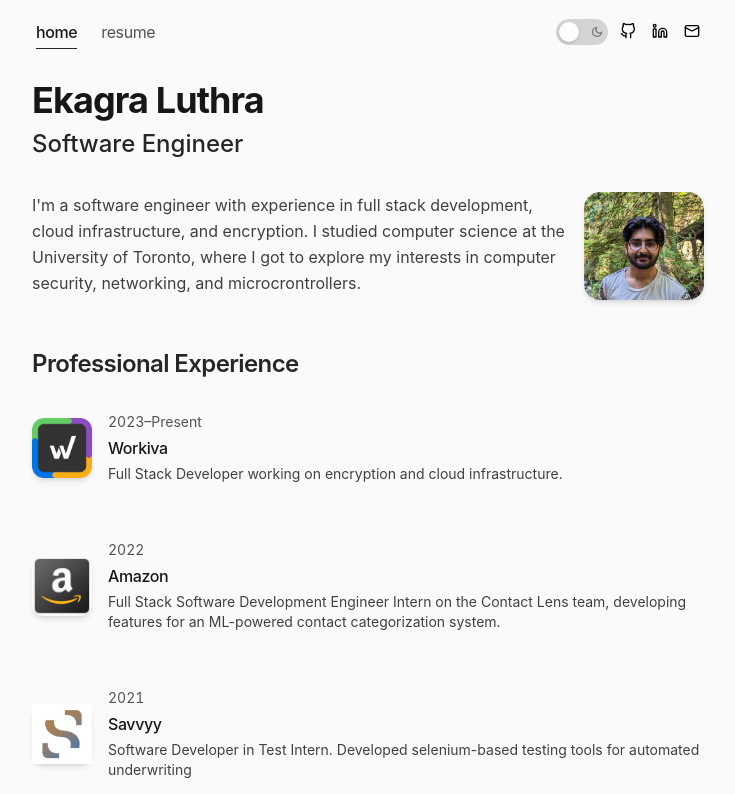
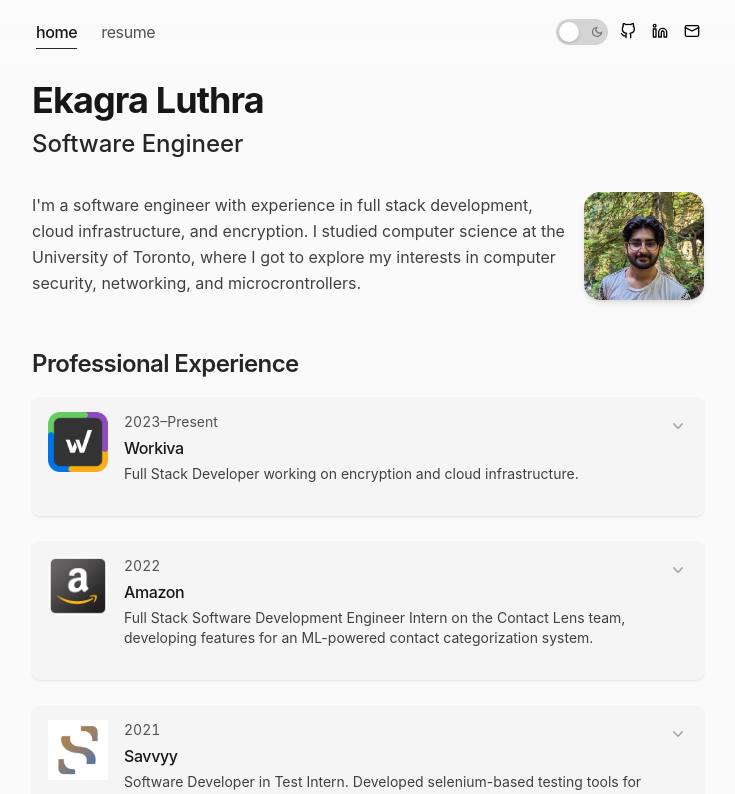
Before and after one commit to ekluthra/ekluthra.com, a Next.js app: page / in a window 1280 px wide. Shown: the top 794 px of the page, without its empty margins (272-1007 px from the left). Built offline with nearby package versions, Linux system fonts and the light colour scheme.

Commit message:
prof experience edits

```diff
--- a/app/components/github-error.tsx
+++ b/app/components/github-error.tsx
@@ -7,7 +7,7 @@
           Unable to load GitHub activity at the moment.
         </p>
         <a
-          href="https://github.com/indragiek"
+          href="https://github.com/ekluthra"
           target="_blank"
           rel="noopener noreferrer"
           className="text-sm font-medium text-blue-600 dark:text-blue-400 hover:underline underline-offset-4 transition-colors"
--- a/app/components/posts.tsx
+++ /dev/null
@@ -1,31 +0,0 @@
-import Image from 'next/image'
-import { experiences } from './professional-experience'
-
-
-export function ProfessionalExperience() {
-  return (
-    <div className="space-y-6">
-      {experiences.map((exp, idx) => (
-        <div
-          key={idx}
-          className="p-4 -mx-4 rounded-lg transition-all grid grid-cols-[60px_1fr] gap-4 items-center hover:bg-neutral-200 dark:hover:bg-neutral-900"
-        >
-          <div className="w-[60px] h-[60px] flex items-center justify-center rounded-xl shadow-md bg-transparent">
-            <Image
-              src={exp.image}
-              alt={exp.company}
-              width={60}
-              height={60}
-              className="object-contain"
-            />
-          </div>
-          <div>
-            <p className="text-sm tabular-nums mb-1 text-neutral-600 dark:text-neutral-400">{exp.date}</p>
-            <h3 className=" tracking-tight font-medium mb-1 text-neutral-900 dark:text-neutral-100">{exp.company}</h3>
-            <p className="text-sm text-neutral-700 dark:text-neutral-300 ">{exp.description}</p>
-          </div>
-        </div>
-      ))}
-    </div>
-  )
-}
--- /dev/null
+++ b/app/components/professional-experience-section.tsx
@@ -0,0 +1,98 @@
+'use client'
+
+import { useState, type KeyboardEvent } from 'react'
+import Image from 'next/image'
+import { experiences } from './professional-experience'
+
+function Chevron({ expanded }: { expanded: boolean }) {
+  return (
+    <svg
+      aria-hidden="true"
+      viewBox="0 0 20 20"
+      fill="currentColor"
+      className={`mt-1 size-5 shrink-0 text-neutral-400 transition-transform duration-200 dark:text-neutral-500 ${
+        expanded ? 'rotate-180' : ''
+      }`}
+    >
+      <path
+        fillRule="evenodd"
+        d="M5.23 7.21a.75.75 0 011.06.02L10 11.168l3.71-3.94a.75.75 0 111.08 1.04l-4.25 4.5a.75.75 0 01-1.08 0l-4.25-4.5a.75.75 0 01.02-1.06z"
+        clipRule="evenodd"
+      />
+    </svg>
+  )
+}
+
+export function ProfessionalExperience() {
+  const [expandedIndex, setExpandedIndex] = useState<number | null>(null)
+
+  const toggleCard = (index: number) => {
+    setExpandedIndex((current) => (current === index ? null : index))
+  }
+
+  const handleKeyDown = (event: KeyboardEvent<HTMLDivElement>, index: number) => {
+    if (event.key === 'Enter' || event.key === ' ') {
+      event.preventDefault()
+      toggleCard(index)
+    }
+  }
+
+  return (
+    <div className="space-y-6">
+      {experiences.map((exp, index) => {
+        const expanded = expandedIndex === index
+
+        return (
+          <div
+            key={exp.company}
+            role="button"
+            tabIndex={0}
+            aria-expanded={expanded}
+            onClick={() => toggleCard(index)}
+            onKeyDown={(event) => handleKeyDown(event, index)}
+            className="experience-card cursor-pointer p-4 outline-none focus-visible:ring-2 focus-visible:ring-neutral-400 dark:focus-visible:ring-neutral-600"
+          >
+            <div className="grid grid-cols-[60px_1fr] gap-4">
+              <div className="row-span-2 flex h-[60px] w-[60px] items-center justify-center self-start rounded-xl bg-neutral-50 dark:bg-neutral-800">
+                <Image
+                  src={exp.image}
+                  alt={exp.company}
+                  width={60}
+                  height={60}
+                  className="object-contain"
+                />
+              </div>
+
+              <div className="flex items-start justify-between gap-3">
+                <div>
+                  <p className="mb-1 text-sm tabular-nums text-neutral-600 dark:text-neutral-400">
+                    {exp.date}
+                  </p>
+                  <h3 className="mb-1 font-medium tracking-tight text-neutral-900 dark:text-neutral-100">
+                    {exp.company}
+                  </h3>
+                  <p className="text-sm text-neutral-700 dark:text-neutral-300">{exp.description}</p>
+                </div>
+                <Chevron expanded={expanded} />
+              </div>
+
+              <div
+                className={`col-start-2 grid transition-[grid-template-rows] duration-200 ease-out ${
+                  expanded ? 'grid-rows-[1fr]' : 'grid-rows-[0fr]'
+                }`}
+              >
+                <div className="overflow-hidden">
+                  <ul className="mt-3 list-disc space-y-1.5 pl-5 text-sm text-neutral-700 dark:text-neutral-300">
+                    {exp.details.map((detail) => (
+                      <li key={detail}>{detail}</li>
+                    ))}
+                  </ul>
+                </div>
+              </div>
+            </div>
+          </div>
+        )
+      })}
+    </div>
+  )
+}
--- a/app/components/professional-experience.ts
+++ b/app/components/professional-experience.ts
@@ -6,6 +6,7 @@
   company: string;
   image: string; // Path to company icon
   description: string;
+  details: string[];
 }
 
 export const experiences: ProfessionalExperience[] = [
@@ -14,23 +15,41 @@
     company: "Workiva",
     image: "/company-icons/wk-home-air-en.png.webp",
     description: "Full Stack Developer working on encryption and cloud infrastructure.",
+    details: [
+      "Designed an SSE-S3 re-encryption lifecycle for BYOK metadata by rerouting metadata traffic off an S3 encryption proxy, directly onto AWS SSE-S3. Built Go object storage short-circuit path, Java rekey framework with SQS task retries, and rolled out migrations across all production regions.",
+      "Led a migration from New Relic to Datadog for observability for a 3-service BYOK encryption platform stack, shipping parity dashboards and SLOs for each service, wiring custom RPC metrics through the Opentelemetry Collector.",
+      "Designed an event-driven solution for re-enabling AWS encryption keys marked for deletion by adding a new API endpoint to the Java backend of a BYOK service."
+    ],
   },
   {
     date: "2022",
     company: "Amazon",
     image: "/company-icons/amazon_icon.png",
     description: "Full Stack Software Development Engineer Intern on the Contact Lens team, developing features for an ML-powered contact categorization system.",
+    details: [
+      " Updated the NodeJS back-end and React Typescript front-end for a tool that automates and monitors quality assurance, to allow the user to create 1100% more entries in an ML-based contact categorization engine.",
+      "Intelligently populated a table on the front-end to allow for dynamic rendering of entries using ReactJS",
+      "Utilized pagination of from DynamoDB query results to support the increase in entries, and added encryption to all data sent through HTTP requests in an AWS Lambda function"
+    ],
   },
   {
     date: "2021",
     company: "Savvyy",
     image: "/company-icons/savvyy_logo.jpg",
     description: "Software Developer in Test Intern. Developed selenium-based testing tools for automated underwriting",
+    details: [
+      "Built Selenium-based testing tools for automated underwriting flows",
+      "Improved test coverage and reliability for core product features",
+    ],
   },
   {
     date: "2021-2022",
     company: "University of Toronto",
     image: "/company-icons/uoft.png",
     description: "Teaching Assistant for CSC207: Software Design.",
+    details: [
+      "Supported students through labs, assignments, and office hours",
+      "Reinforced object-oriented design and clean architecture concepts",
+    ],
   },
 ];
--- a/app/global.css
+++ b/app/global.css
@@ -259,3 +259,43 @@
   @apply text-blue-600 dark:text-blue-400 hover:text-blue-800 dark:hover:text-blue-300;
   text-decoration: none;
 }
+
+/* Layered elevation: light inset highlight on top + soft drop shadow below */
+.experience-card {
+  @apply bg-neutral-100 dark:bg-neutral-900 rounded-lg transition-[box-shadow,background-color] duration-200;
+  box-shadow:
+    inset 0 1px 0 0 rgb(255 255 255 / 0.7),
+    0 1px 2px 0 rgb(0 0 0 / 0.05),
+    0 2px 4px -1px rgb(0 0 0 / 0.06);
+}
+
+.experience-card:hover {
+  box-shadow:
+    inset 0 1px 0 0 rgb(255 255 255 / 0.8),
+    0 4px 8px -2px rgb(0 0 0 / 0.08),
+    0 8px 16px -4px rgb(0 0 0 / 0.1);
+}
+
+.dark .experience-card {
+  box-shadow:
+    inset 0 1px 0 0 rgb(255 255 255 / 0.06),
+    0 1px 2px 0 rgb(0 0 0 / 0.25),
+    0 2px 4px -1px rgb(0 0 0 / 0.35);
+}
+
+.dark .experience-card:hover,
+.dark .experience-card[aria-expanded='true'] {
+  @apply bg-neutral-800;
+  box-shadow:
+    inset 0 1px 0 0 rgb(255 255 255 / 0.2),
+    0 6px 14px -2px rgb(0 0 0 / 0.55),
+    0 14px 28px -4px rgb(0 0 0 / 0.65),
+    0 0 0 1px rgb(255 255 255 / 0.06);
+}
+
+.experience-card[aria-expanded='true'] {
+  box-shadow:
+    inset 0 1px 0 0 rgb(255 255 255 / 0.8),
+    0 4px 8px -2px rgb(0 0 0 / 0.08),
+    0 8px 16px -4px rgb(0 0 0 / 0.1);
+}
--- a/app/og/route.tsx
+++ b/app/og/route.tsx
@@ -19,8 +19,8 @@
 
 export async function GET(request: Request) {
   let url = new URL(request.url)
-  let title = url.searchParams.get('title') || 'Indragie Karunaratne'
-  let subtitle = url.searchParams.get('subtitle') || 'Director of Engineering at Sentry'
+  let title = url.searchParams.get('title') || 'Ekagra Luthra'
+  let subtitle = url.searchParams.get('subtitle') || 'Software Engineer'
   let showAvatar = url.searchParams.get('avatar') !== 'false'
   let type = url.searchParams.get('type')
   let date = url.searchParams.get('date')
--- a/app/page.tsx
+++ b/app/page.tsx
@@ -1,4 +1,4 @@
-import { ProfessionalExperience } from 'app/components/posts'
+import { ProfessionalExperience } from 'app/components/professional-experience-section'
 import { BackToTop } from 'app/components/back-to-top'
 import { GitHubSection } from 'app/components/github-section'
 import { ProjectCarousel } from 'app/components/project-carousel'
```
